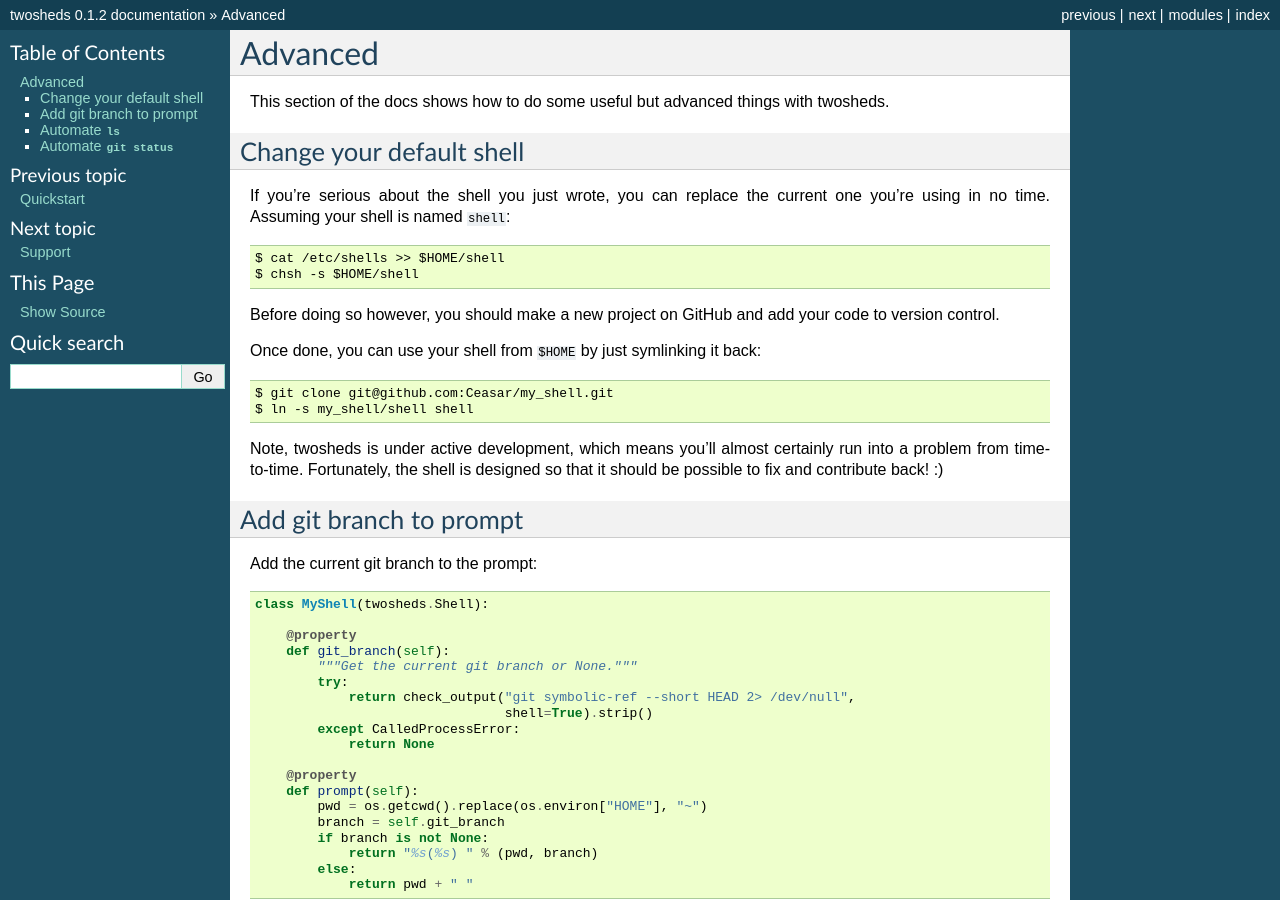
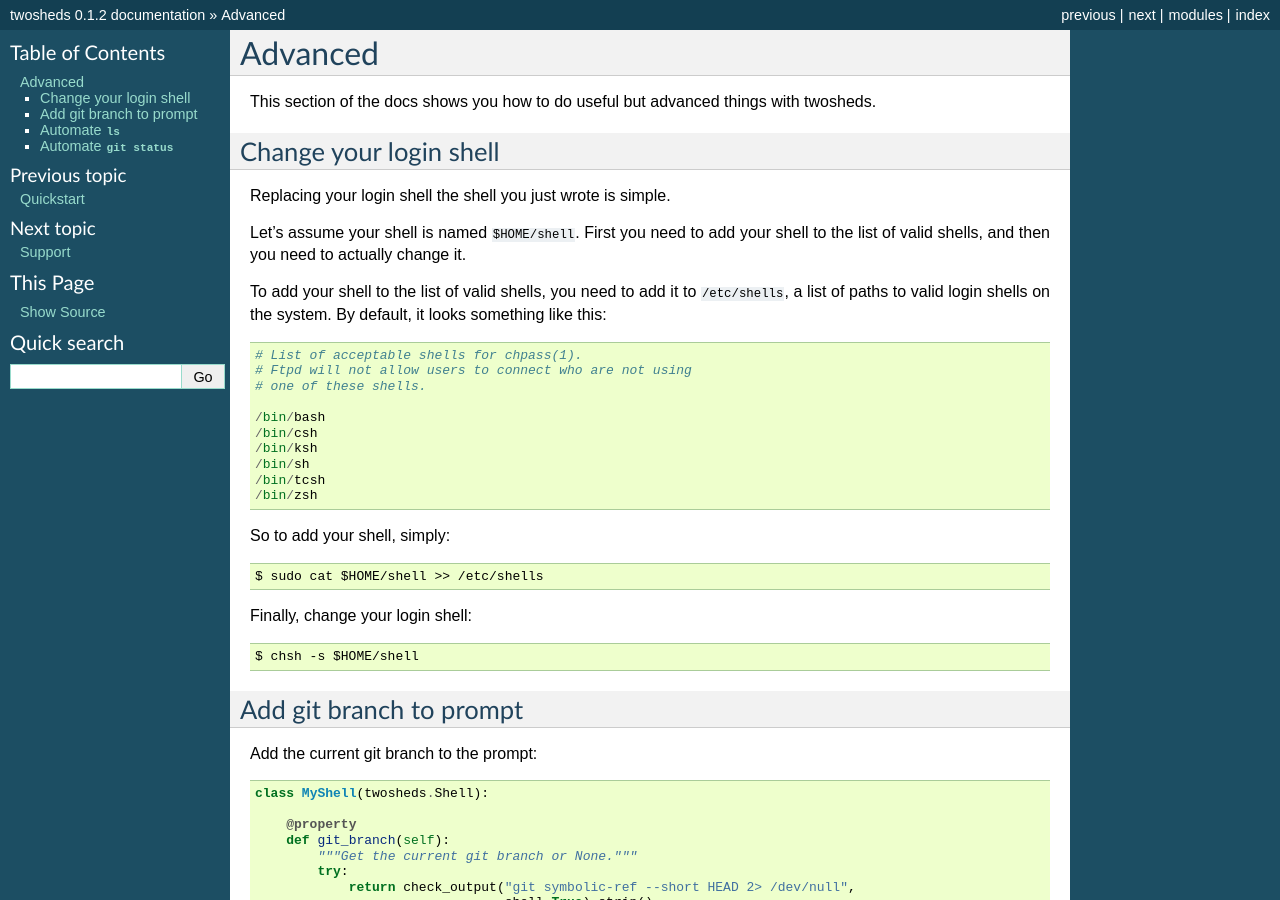
Before and after one commit to Ceasar/twosheds, a Sphinx documentation site: the page built from docs/user/advanced.rst, in a window 1280 px wide and 900 px high. Built offline with Sphinx 7.4.7, drawn with Linux system fonts in a browser that asks for light colours.

Commit message:
Style changes to 'Advanced' docs
Also fixes a mistake: `cat /etc/shells >> $HOME/shell` is backwards.

```diff
--- a/docs/user/advanced.rst
+++ b/docs/user/advanced.rst
@@ -3,29 +3,39 @@
 Advanced
 ========
 
-This section of the docs shows how to do some useful but advanced things
-with twosheds.
+This section of the docs shows you how to do useful but advanced things with
+twosheds.
 
-Change your default shell
--------------------------
+Change your login shell
+-----------------------
 
-If you're serious about the shell you just wrote, you can replace the current
-one you're using in no time. Assuming your shell is named ``shell``::
+Replacing your login shell the shell you just wrote is simple.
 
-    $ cat /etc/shells >> $HOME/shell
+Let's assume your shell is named ``$HOME/shell``. First you need to add your
+shell to the list of valid shells, and then you need to actually change it.
+
+To add your shell to the list of valid shells, you need to add it to
+``/etc/shells``, a list of paths to valid login shells on the system. By
+default, it looks something like this::
+
+    # List of acceptable shells for chpass(1).
+    # Ftpd will not allow users to connect who are not using
+    # one of these shells.
+
+    /bin/bash
+    /bin/csh
+    /bin/ksh
+    /bin/sh
+    /bin/tcsh
+    /bin/zsh
+
+So to add your shell, simply::
+
+    $ sudo cat $HOME/shell >> /etc/shells
+
+Finally, change your login shell::
+
     $ chsh -s $HOME/shell
-
-Before doing so however, you should make a new project on GitHub and add
-your code to version control.
-
-Once done, you can use your shell from ``$HOME`` by just symlinking it back::
-
-    $ git clone git@github.com:Ceasar/my_shell.git
-    $ ln -s my_shell/shell shell
-
-Note, twosheds is under active development, which means you'll almost
-certainly run into a problem from time-to-time. Fortunately, the shell is
-designed so that it should be possible to fix and contribute back! :)
 
 Add git branch to prompt
 ------------------------
```
